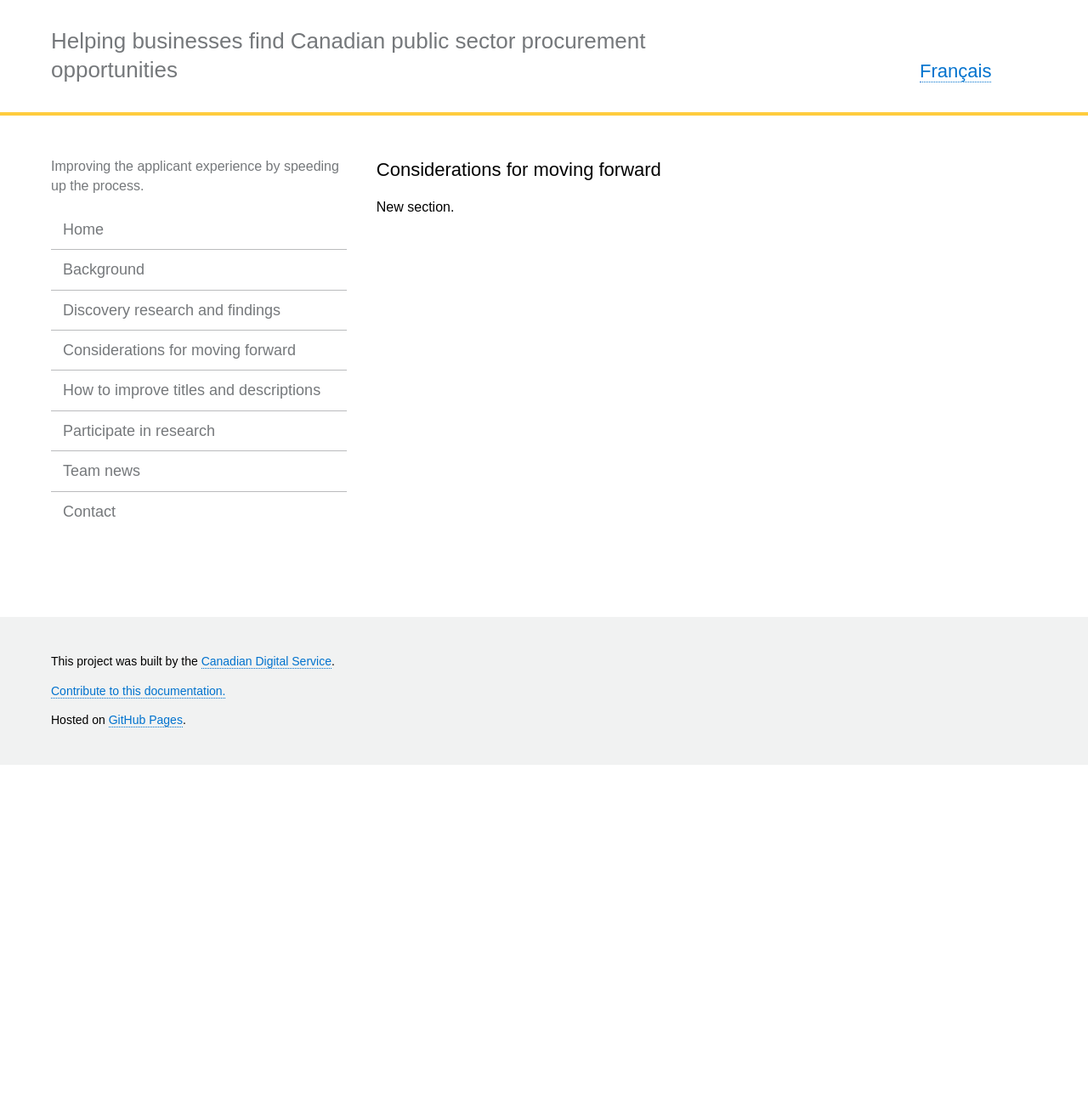
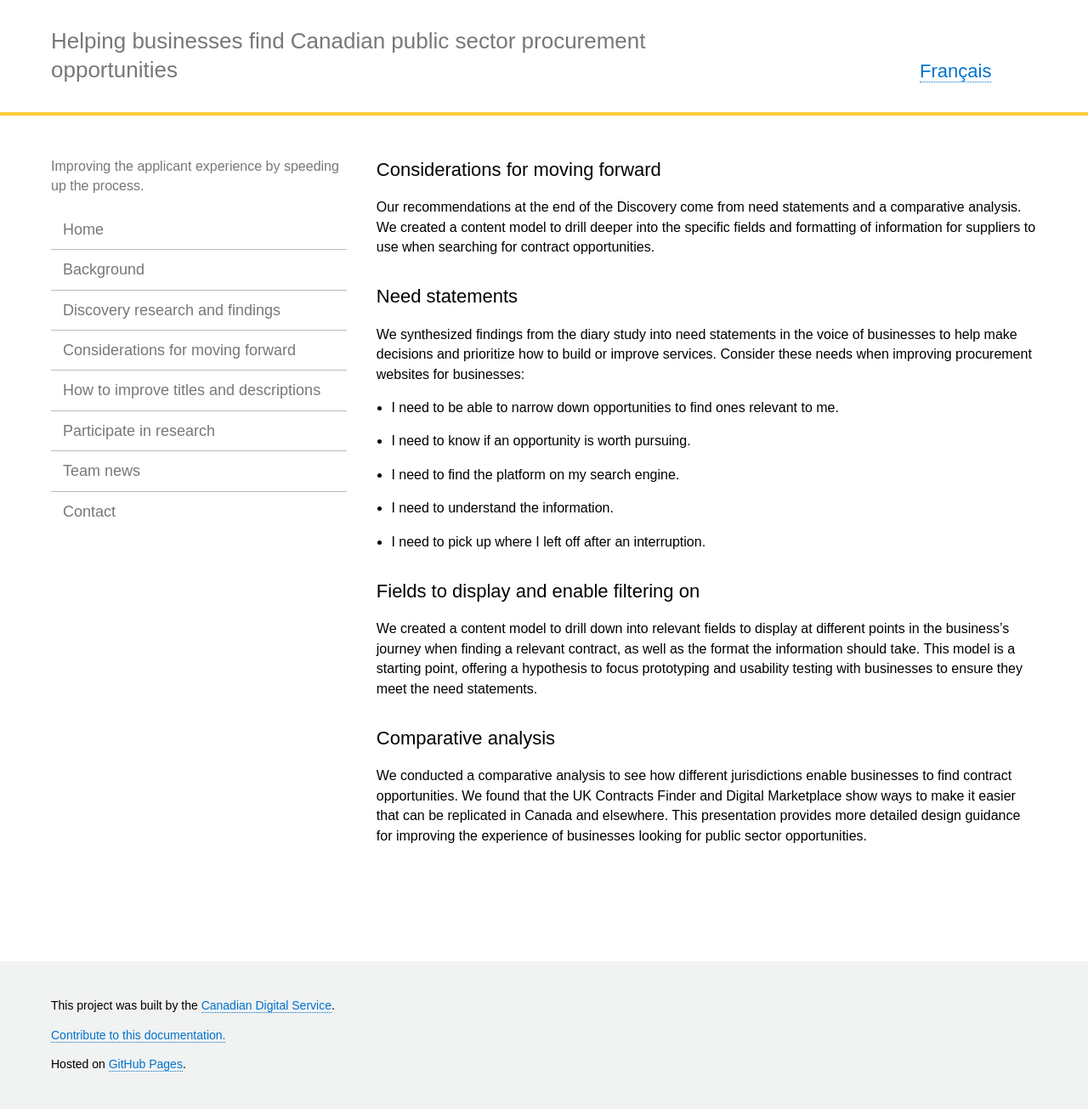
Before and after one commit to cds-snc/pspc-documentation, a Jekyll site: the page built from _pages/en/moving-forward.md, in a window 1280 px wide. Shown: the whole page at 85% size. Built offline with Jekyll 4.4.1, drawn with Linux system fonts in a browser that asks for light colours; before the commit the page ends 900 px from its top, so only the background shows below that.

Commit message:
Update moving-forward.md

```diff
--- a/_pages/en/moving-forward.md
+++ b/_pages/en/moving-forward.md
@@ -6,4 +6,18 @@ permalink: "/moving-forward/"
 trans_url: "/fr-moving-forward/"
 ---
 
-New section.
+Our recommendations at the end of the Discovery come from need statements and a comparative analysis. We created a content model to drill deeper into the specific fields and formatting of information for suppliers to use when searching for contract opportunities.
+
+## Need statements
+We synthesized findings from the diary study into need statements in the voice of businesses to help make decisions and prioritize how to build or improve services. Consider these needs when improving procurement websites for businesses:
+* I need to be able to narrow down opportunities to find ones relevant to me.
+* I need to know if an opportunity is worth pursuing.
+* I need to find the platform on my search engine.
+* I need to understand the information.
+* I need to pick up where I left off after an interruption.
+
+## Fields to display and enable filtering on
+We created a content model to drill down into relevant fields to display at different points in the business’s journey when finding a relevant contract, as well as the format the information should take. This model is a starting point, offering a hypothesis to focus prototyping and usability testing with businesses to ensure they meet the need statements.
+
+## Comparative analysis
+We conducted a comparative analysis to see how different jurisdictions enable businesses to find contract opportunities. We found that the UK Contracts Finder and Digital Marketplace show ways to make it easier that can be replicated in Canada and elsewhere. This presentation provides more detailed design guidance for improving the experience of businesses looking for public sector opportunities.
```
